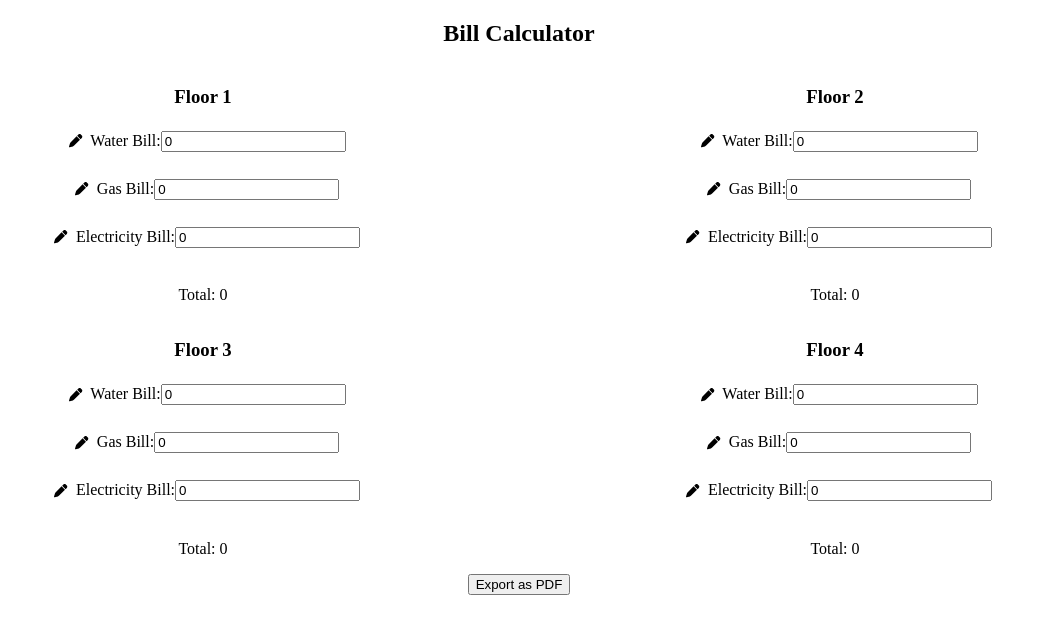
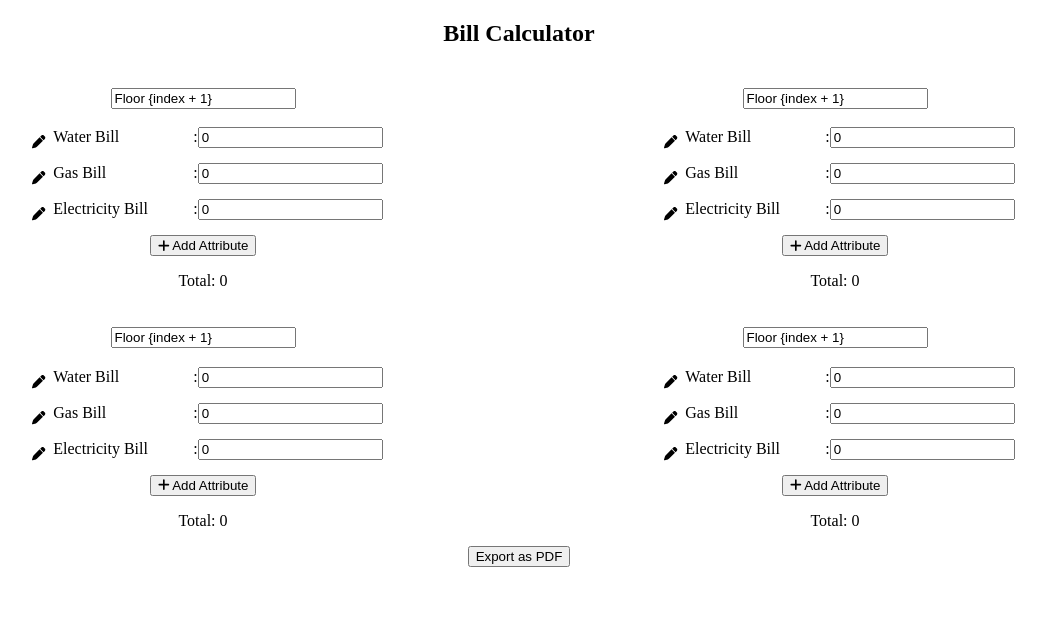
Before and after one commit to FarzanaChowdhury/QuickBill, a React (Create React App) app: page / in a window 1280 px wide. Shown: the top 634 px of the page, without its empty margins (121-1167 px from the left). Built offline with nearby package versions, Linux system fonts and the light colour scheme.

Commit message:
can add new bills

```diff
--- a/src/CSS/styles.css
+++ b/src/CSS/styles.css
@@ -11,3 +11,23 @@ cursor: pointer;
 width: 30px;
 height: 30px;
 }
+
+/* Aligning form fields */
+
+.labelsNames{
+    display: flex;
+    flex-direction: column;
+    align-items: center;
+}
+.fields{
+    display: flex;
+}
+.formField{
+    margin: 5%;
+}
+
+.label-name{
+    width: 140px;
+    text-align: left;
+    display: inline-block;
+}
--- a/src/Form.js
+++ b/src/Form.js
@@ -1,11 +1,14 @@
 import React, { useState } from 'react';
 import { jsPDF } from 'jspdf';
-import './CSS/styles.css'
+import './CSS/styles.css';
 import { FontAwesomeIcon } from '@fortawesome/react-fontawesome';
-import { faPen, faSave, faTimes } from '@fortawesome/free-solid-svg-icons';
-import { handleChange, handleLabelChange, toggleEdit } from './Functions.js'
+import { faPen, faSave, faTimes, faPlus } from '@fortawesome/free-solid-svg-icons';
+import { handleChange, handleFocus, handleLabelChange, toggleEdit } from './Functions.js';
 
 function BillCalculator() {
+
+  const [floorNo, setFloor] = useState(["Floor 1", "Floor 2", "Floor 3", "Floor 4"])
+
   const [bills, setBills] = useState([
     { bill1: 0, bill2: 0, bill3: 0, total: 0 },
     { bill1: 0, bill2: 0, bill3: 0, total: 0 },
@@ -20,15 +23,37 @@ function BillCalculator() {
     { label1: 'Water Bill', label2: 'Gas Bill', label3: 'Electricity Bill' },
   ]);
 
-  const [isEditingBill, setEditBill] = useState(
-    Array(bills.length).fill({ bill1: false, bill2: false, bill3: false })
-  );
 
   const [isEditingLabel, setEditLabel] = useState(
     Array(labels.length).fill({ label1: false, label2: false, label3: false })
   );
 
   const [backupLabels, setBackupLabels] = useState(labels);
+
+  const addAttribute = (floorIndex) => {
+    console.log(floorIndex)
+    const newLabelKey = `label${Object.keys(labels[floorIndex]).length + 1}`;
+    const newBillKey = `bill${Object.keys(bills[floorIndex]).length }`; // Adjust key naming to follow the pattern
+
+
+
+    const newLabels = labels.map((label, i) => {
+      console.log('Index:', i); // Add this line to log the value of `i`
+      return i === floorIndex ? { ...label, [newLabelKey]: 'New Bill' } : label;
+    });
+
+    const newBills = bills.map((bill, i) =>
+      i === floorIndex ? { ...bill, [newBillKey]: 0 } : bill
+    );
+
+    const newEditLabels = isEditingLabel.map((editLabel, i) =>
+      i === floorIndex ? { ...editLabel, [newLabelKey]: false } : editLabel
+    );
+
+    setLabel(newLabels);
+    setBills(newBills);
+    setEditLabel(newEditLabels);
+  };
 
 
   const exportPDF = () => {
@@ -59,31 +84,36 @@ function BillCalculator() {
   };
 
   const renderInput = (index, billField, labelField) => (
-    <>
-      <button className='edit' type="button">
-        <FontAwesomeIcon icon={isEditingLabel[index][labelField] ? faSave : faPen} onClick={() => startEditing(index, labelField)} />
-      </button>
+    <div className='fields'>
+      <div className='edit-button'>
+        <button className='edit' type="button">
+          <FontAwesomeIcon icon={isEditingLabel[index][labelField] ? faSave : faPen} onClick={() => startEditing(index, labelField)} />
+        </button>
+      </div>
       {isEditingLabel[index][labelField] ? (
-        <><input
-          type='text'
-          value={labels[index][labelField]}
-          onChange={(e) => handleLabelChange(index, labelField, e.target.value, labels, setLabel)} />
-
-          <button className='cancel' type='button' onClick={() => cancelEditing(index, labelField)}><FontAwesomeIcon icon={faTimes} /></button>
-
+        <>
+          <input
+            type='text'
+            value={labels[index][labelField]}
+            onChange={(e) => handleLabelChange(index, labelField, e.target.value, labels, setLabel)}
+          />
+          <button className='cancel' type='button' onClick={() => cancelEditing(index, labelField)}>
+            <FontAwesomeIcon icon={faTimes} />
+          </button>
         </>
       ) : (
         <label>
-          {labels[index][labelField]}:
+          <div className='label-name'>{labels[index][labelField]}</div>:
           <input
             type="number"
             value={bills[index][billField]}
+            onFocus={handleFocus}
             onChange={(e) => handleChange(index, billField, e.target.value, bills, setBills)}
           />
         </label>
       )}
       <br /><br />
-    </>
+    </div>
   );
 
   return (
@@ -92,17 +122,17 @@ function BillCalculator() {
       <div className='grid-container'>
         {bills.map((bill, index) => (
           <div key={index}>
-            <h3>Floor {index + 1}</h3>
+            <h3><input defaultValue={"Floor {index + 1}"}></input></h3>
             <form>
-              {renderInput(index, 'bill1', 'label1')}
-              {renderInput(index, 'bill2', 'label2')}
-              {renderInput(index, 'bill3', 'label3')}
-
-
-
-              {/* <button type="button" onClick={() => calculateTotal(index, bills, setBills)}>Calculate Total</button> */}
+              <div className='labelsNames'>
+                {Object.keys(bill).filter(key => key !== 'total').map((key, idx) => (
+                  renderInput(index, key, `label${idx + 1}`)
+                ))}
+              </div>
+              <button type="button" className='add' onClick={() => addAttribute(index)}>
+                <FontAwesomeIcon icon={faPlus} /> Add Attribute
+              </button>
             </form>
-
             <p>Total: {bill.total}</p>
           </div>
         ))}
--- a/src/Functions.js
+++ b/src/Functions.js
@@ -7,6 +7,12 @@ export const handleChange = (index, field, value, bills, setBills) => {
   );
   setBills(updatedBills);
   calculateTotal(index, updatedBills, setBills);
+};
+
+export const handleFocus = (e) => {
+  if (e.target.value === '0') {
+    e.target.value = '';
+  }
 };
 
 export const handleLabelChange = (index, field, value, labels, setLabel) => {
```
